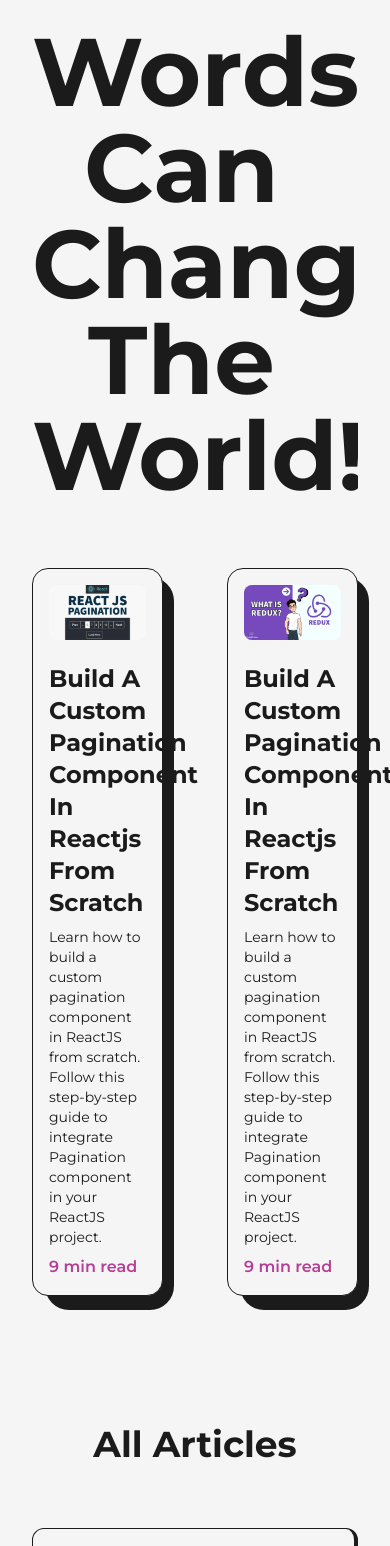
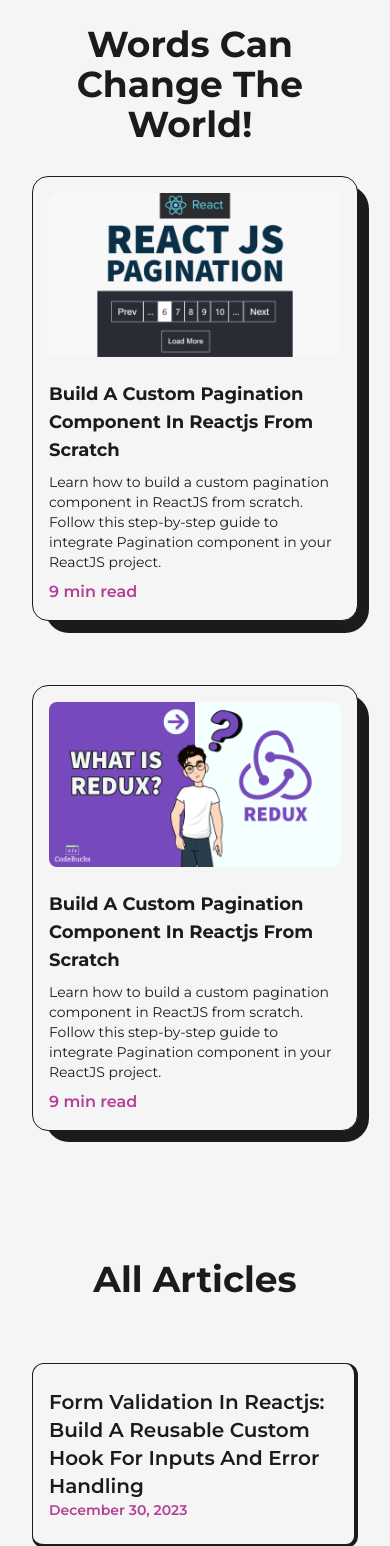
Before and after one commit to imowaisafsar/portfolio, a Next.js app: page /articles in a window 390 px wide. Shown: the part 82-1628 px from the top of the page. Built offline with nearby package versions, Linux system fonts and the light colour scheme.

Commit message:
Responsive Article
Responsive article page

```diff
--- a/src/pages/articles.tsx
+++ b/src/pages/articles.tsx
@@ -30,7 +30,7 @@
 
     return (<Link href={link} title={title} target='_blank' onMouseMove={handleMouseMove} onMouseLeave={handleMouseLeave}>
         <h2 className={`capitalize text-xl font-semibold hover:underline`}>{title}</h2>
-        <FramerImage ref={imgRef} src={img} alt={title} className={`z-10 w-96 h-auto hidden absolute rounded-lg`}
+        <FramerImage ref={imgRef} src={img} alt={title} className={`z-10 w-96 h-auto hidden absolute rounded-lg md:!hidden`}
             style={{ x: x, y: y }}
             initial={{ opacity: 0 }}
             whileInView={{ opacity: 1, transition: { duration: 0.2 } }} />
@@ -38,12 +38,12 @@
 }
 
 const Article = ({ img, title, date, link }) => {
-    return (<motion.li className={`relative w-full p-4 py-6 my-4 rounded-xl flex items-center justify-between bg-light dark:bg-dark text-dark dark:text-light border border-solid border-dark dark:border-light border-r-4 border-b-4 first:mt-0`}
+    return (<motion.li className={`relative w-full p-4 py-6 my-4 rounded-xl flex items-center justify-between bg-light dark:bg-dark text-dark dark:text-light border border-solid border-dark dark:border-light border-r-4 border-b-4 first:mt-0 sm:flex-col`}
         initial={{ y: 200 }}
         whileInView={{ y: 0, transition: { duration: 0.5, ease: 'easeInOut' } }}
         viewport={{ once: true }}>
         <MovingImage title={title} img={img} link={link} />
-        <span className={`text-primary dark:text-primaryDark font-semibold pl-4`}>{date}</span>
+        <span className={`text-primary dark:text-primaryDark font-semibold pl-4 sm:self-start sm:pl-0 xs:text-sm`}>{date}</span>
     </motion.li>);
 }
 
@@ -58,7 +58,7 @@
             />
         </Link>
         <Link href={link} target='_blank'>
-            <h2 className={`capitalize text-2xl font-bold my-2 mt-4 hover:underline text-dark dark:text-light`}>{title}</h2>
+            <h2 className={`capitalize text-2xl font-bold my-2 mt-4 hover:underline text-dark dark:text-light xs:text-lg`}>{title}</h2>
         </Link>
         <p className={`text-sm mb-2 text-dark dark:text-light`}>{summary}</p>
         <span className={`text-primary dark:text-primaryDark font-semibold`}>{time}</span>
@@ -74,8 +74,8 @@
             </Head>
             <main className={`flex flex-col items-center w-full justify-center`}>
                 <Layout className={`pt-16`}>
-                    <AnimatedText text='Words Can Change The World!' className='mb-16' />
-                    <ul className={`grid grid-cols-2 gap-16`}>
+                    <AnimatedText text='Words Can Change The World!' className='mb-16 lg:!text-7xl sm:mb-8 sm:!text-6xl xs:!text-4xl' />
+                    <ul className={`grid grid-cols-2 gap-16 lg:gap-8 md:grid-cols-1 md:gap-y-16`}>
                         <FeaturedArticle
                             title={`Build A Custom Pagination Component In Reactjs From Scratch`}
                             summary={`Learn how to build a custom pagination component in ReactJS from scratch.
```
